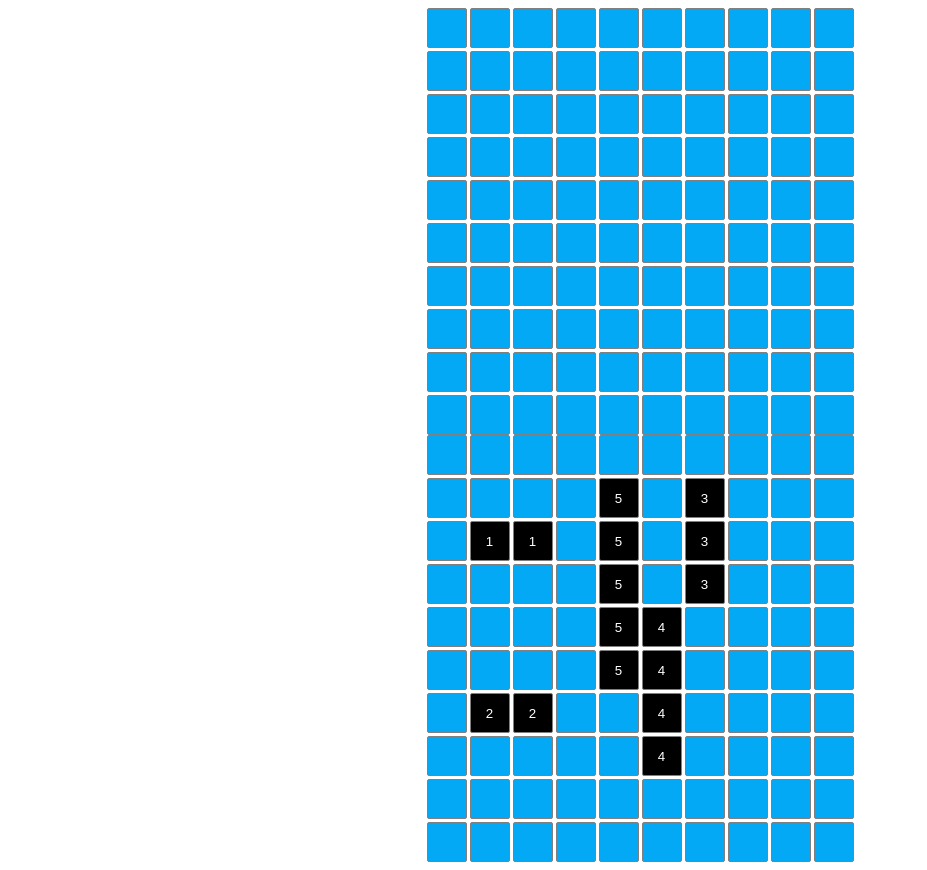
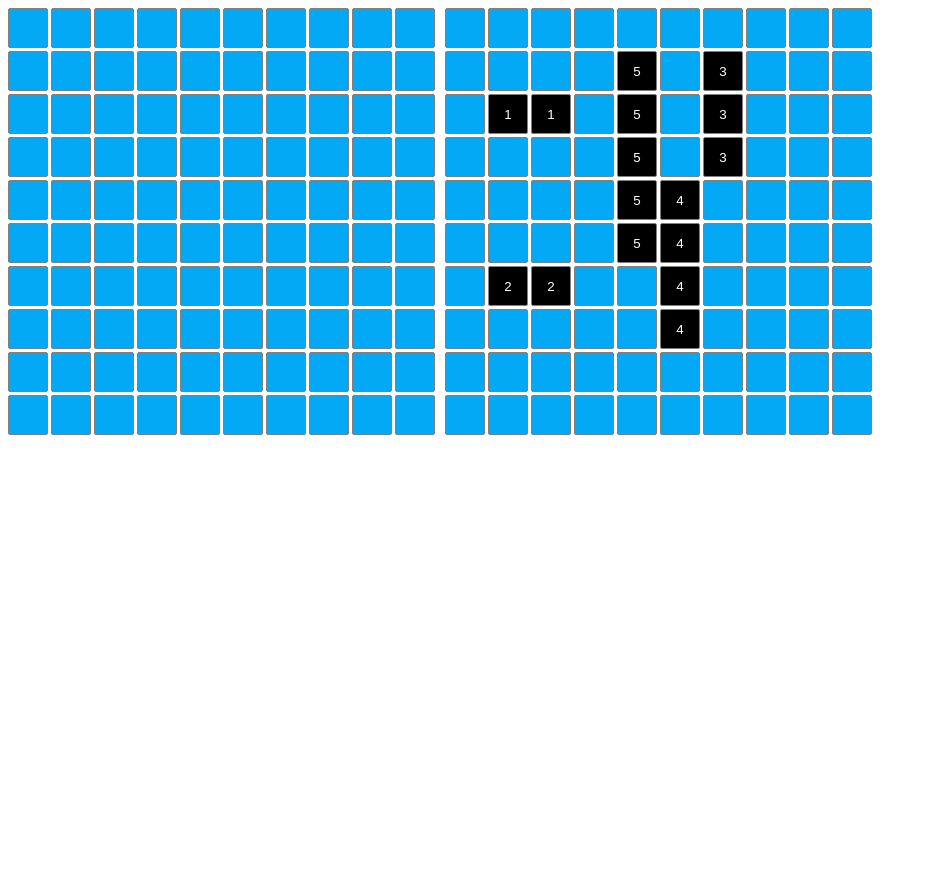
Before and after one commit to Signatune/battleship, a website built with webpack: page src/index.html in a window 1280 px wide. Shown: the whole page, without its empty margins (0-927 px from the left). After the commit the page ends 800 px from the top, so only its background shows below. Built offline with nearby package versions, Linux system fonts and the light colour scheme.

Commit message:
make board side-by-side on wider displays

```diff
--- a/src/styles.css
+++ b/src/styles.css
@@ -1,7 +1,8 @@
 .game {
   display: flex;
-  flex-direction: column;
   align-items: center;
+  flex-wrap: wrap;
+  gap: 10px;
 }
 
 .board {
```
